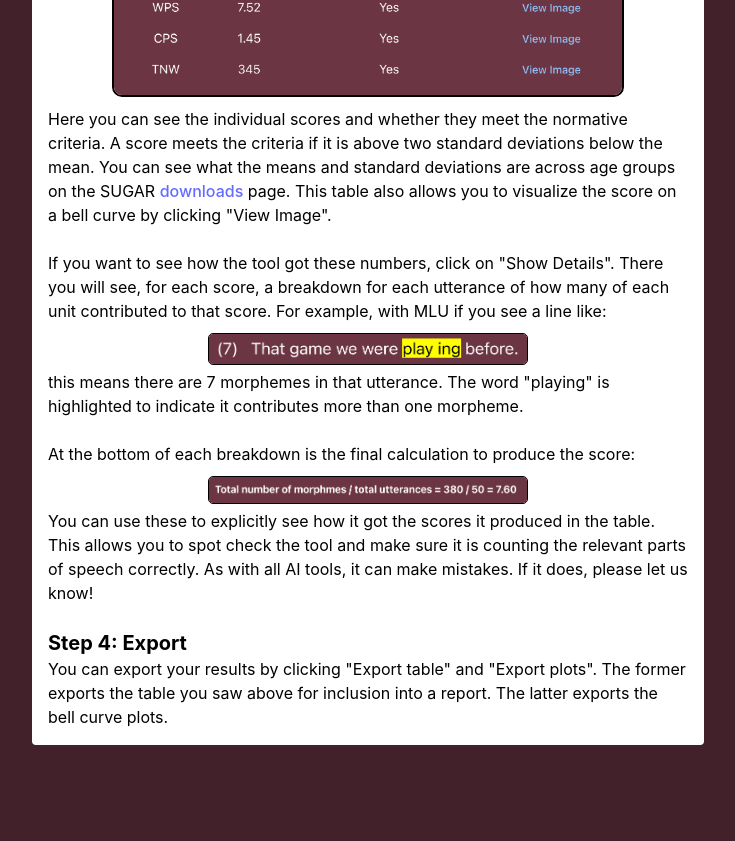
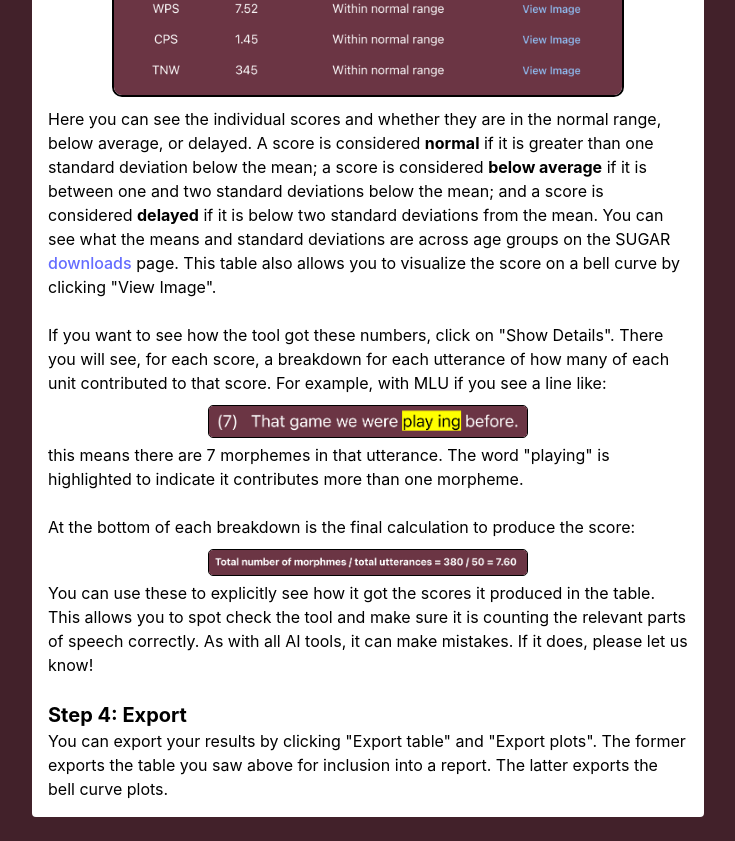
Before and after one commit to geodavic/sugarpy, a React (Vite) app in the folder web/: page /help in a window 1280 px wide. Shown: the part 773-1614 px from the top of the page, without its empty margins (272-1007 px from the left). Before the commit the page ends 1542 px from the top, so only its background shows below. Built offline with nearby package versions, Linux system fonts and the light colour scheme; no server answers.

Commit message:
add docs to Help with new change

```diff
--- a/web/src/Help.tsx
+++ b/web/src/Help.tsx
@@ -51,7 +51,7 @@ const HelpPage = () => {
         When it finishes, it will show the four SUGAR scores in a table like this:
         <img src="/help-table.png"></img>
 
-        Here you can see the individual scores and whether they meet the normative criteria. A score meets the criteria if it is above two standard deviations below the mean. You can see what the means and standard deviations are across age groups on the SUGAR <a href="https://www.sugarlanguage.org/downloads" target="_blank">downloads</a> page.
+        Here you can see the individual scores and whether they are in the normal range, below average, or delayed. A score is considered <b>normal</b> if it is greater than one standard deviation below the mean; a score is considered <b>below average</b> if it is between one and two standard deviations below the mean; and a score is considered <b>delayed</b> if it is below two standard deviations from the mean. You can see what the means and standard deviations are across age groups on the SUGAR <a href="https://www.sugarlanguage.org/downloads" target="_blank">downloads</a> page.
 
         This table also allows you to visualize the score on a bell curve by clicking "View Image".
         <br></br>
```
Also changed, not shown: web/public/help-table.png.
